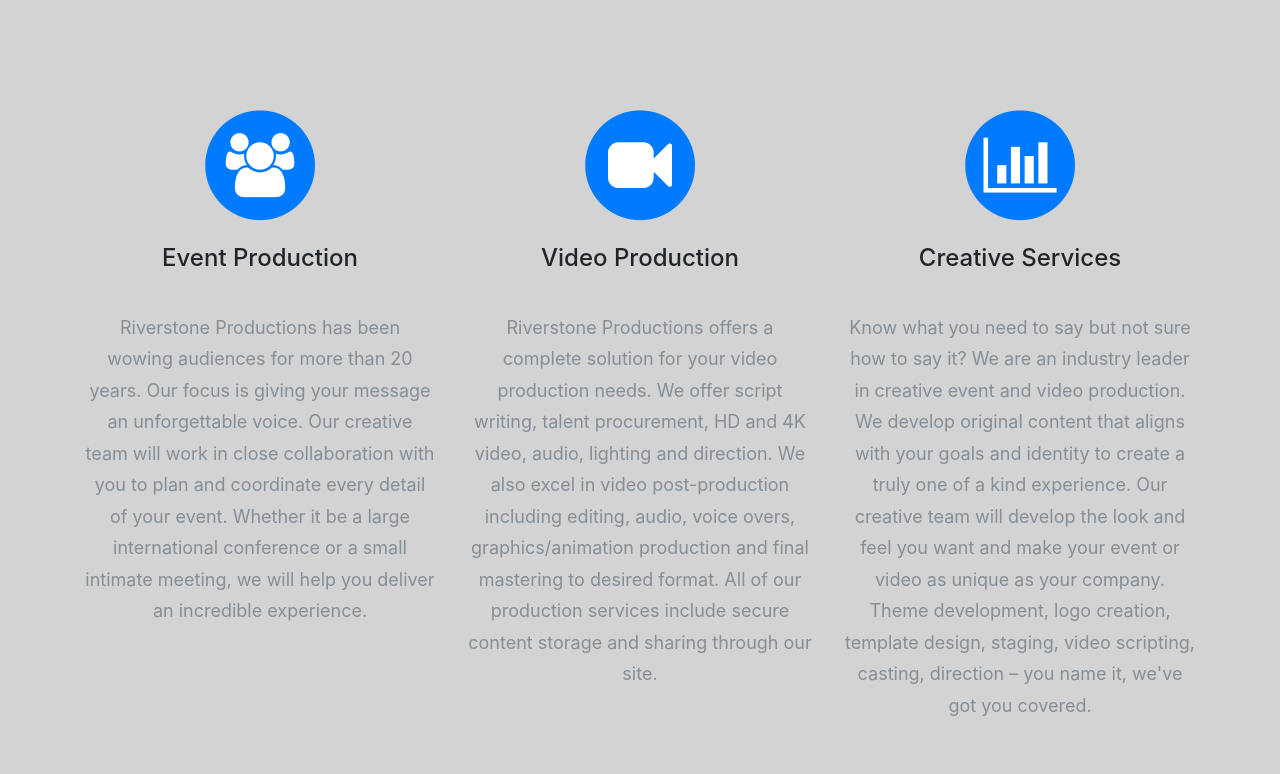
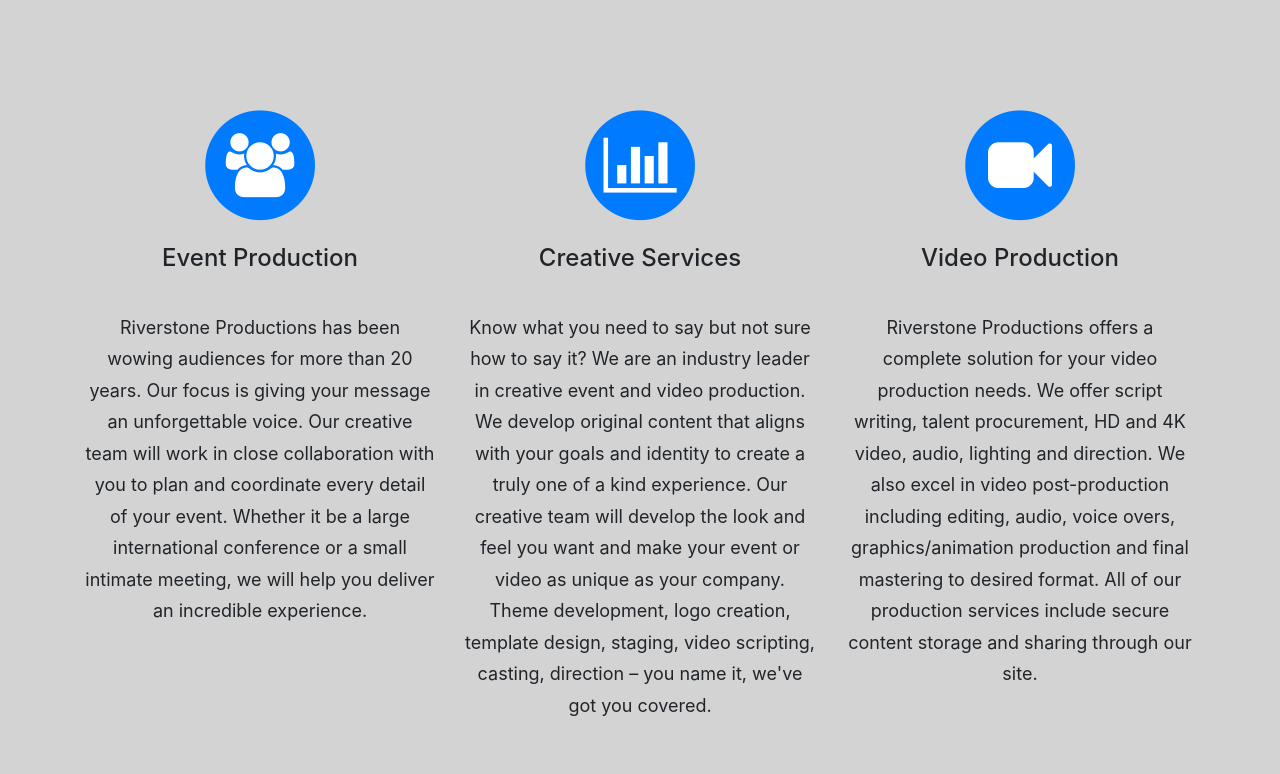
Before and after one commit to mccarthinator/riverstoneproductions, a website with bundled scripts: page index.html in a window 1280 px wide. Shown: the part 1006-1780 px from the top of the page. Built offline with nearby package versions, Linux system fonts and the light colour scheme.

Commit message:
services order switch

```diff
--- a/index.html
+++ b/index.html
@@ -83,6 +83,7 @@
             <br>
           </div>
         </div>
+
         <div class="row text-center">
           <div class="col-md-4">
             <span class="fa-stack fa-4x">
@@ -91,13 +92,29 @@
             </span>
             <h4 class="service-heading">Event Production</h4>
             <br>
-              <p class="text-muted">
+              <p class="">
                   Riverstone Productions has been wowing audiences for more than 20 years. Our focus is giving
                   your message an unforgettable voice. Our creative team will work in close collaboration
                   with you to plan and coordinate every detail of your event. Whether it be a large international
                   conference or a small intimate meeting, we will help you deliver an incredible experience.
               </p>
           </div>
+
+          <div class="col-md-4">
+              <span class="fa-stack fa-4x">
+                <i class="fa fa-circle fa-stack-2x text-primary"></i>
+                <i class="fa fa-bar-chart fa-stack-1x fa-inverse"></i>
+              </span>
+              <h4 class="service-heading">Creative Services</h4>
+              <br>
+              <p class="">Know what you need to say but not sure how to say it?
+              We are an industry leader in creative event and video production.
+              We develop original content that aligns with your goals and identity to create a truly one of
+               a kind experience. Our creative team will develop the look and feel you want and make your event
+               or video as unique as your company. Theme development, logo creation, template design, staging,
+               video scripting, casting, direction – you name it, we've got you covered.</p>
+            </div>
+
           <div class="col-md-4">
             <span class="fa-stack fa-4x">
               <i class="fa fa-circle fa-stack-2x text-primary"></i>
@@ -105,26 +122,14 @@
             </span>
             <h4 class="service-heading">Video Production</h4>
             <br>
-            <p class="text-muted">Riverstone Productions offers a complete solution for your video production needs.
+            <p class="">Riverstone Productions offers a complete solution for your video production needs.
               We offer script writing, talent procurement, HD and 4K video, audio, lighting and direction.
               We also excel in video post-production including editing, audio, voice overs,
               graphics/animation production and final mastering to desired format. All of our production services
               include secure content storage and sharing through our site.</p>
           </div>
-          <div class="col-md-4">
-            <span class="fa-stack fa-4x">
-              <i class="fa fa-circle fa-stack-2x text-primary"></i>
-              <i class="fa fa-bar-chart fa-stack-1x fa-inverse"></i>
-            </span>
-            <h4 class="service-heading">Creative Services</h4>
-            <br>
-            <p class="text-muted">Know what you need to say but not sure how to say it?
-            We are an industry leader in creative event and video production.
-            We develop original content that aligns with your goals and identity to create a truly one of
-             a kind experience. Our creative team will develop the look and feel you want and make your event
-             or video as unique as your company. Theme development, logo creation, template design, staging,
-             video scripting, casting, direction – you name it, we've got you covered.</p>
-          </div>
+
+
         </div>
       </div>
     </section>
```
